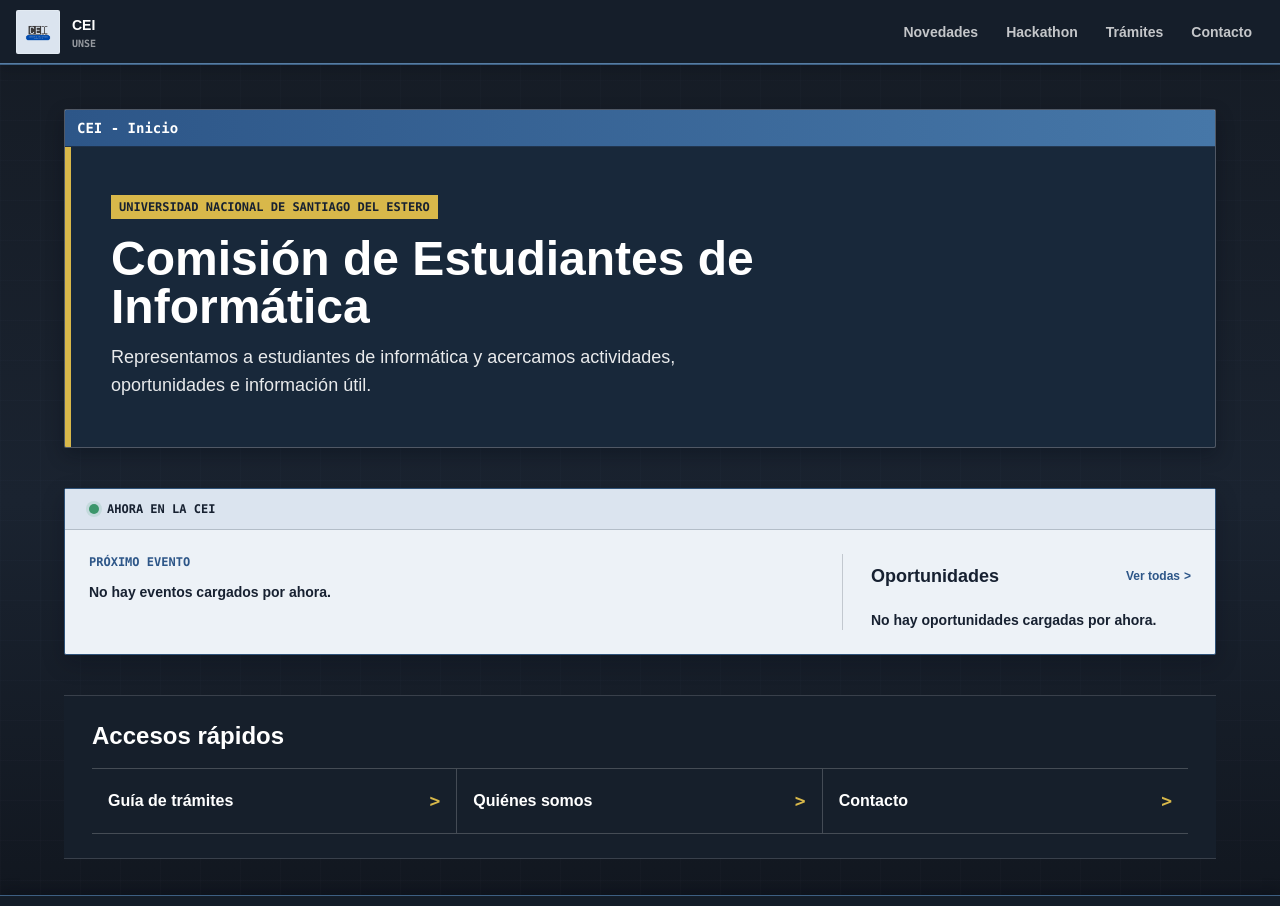
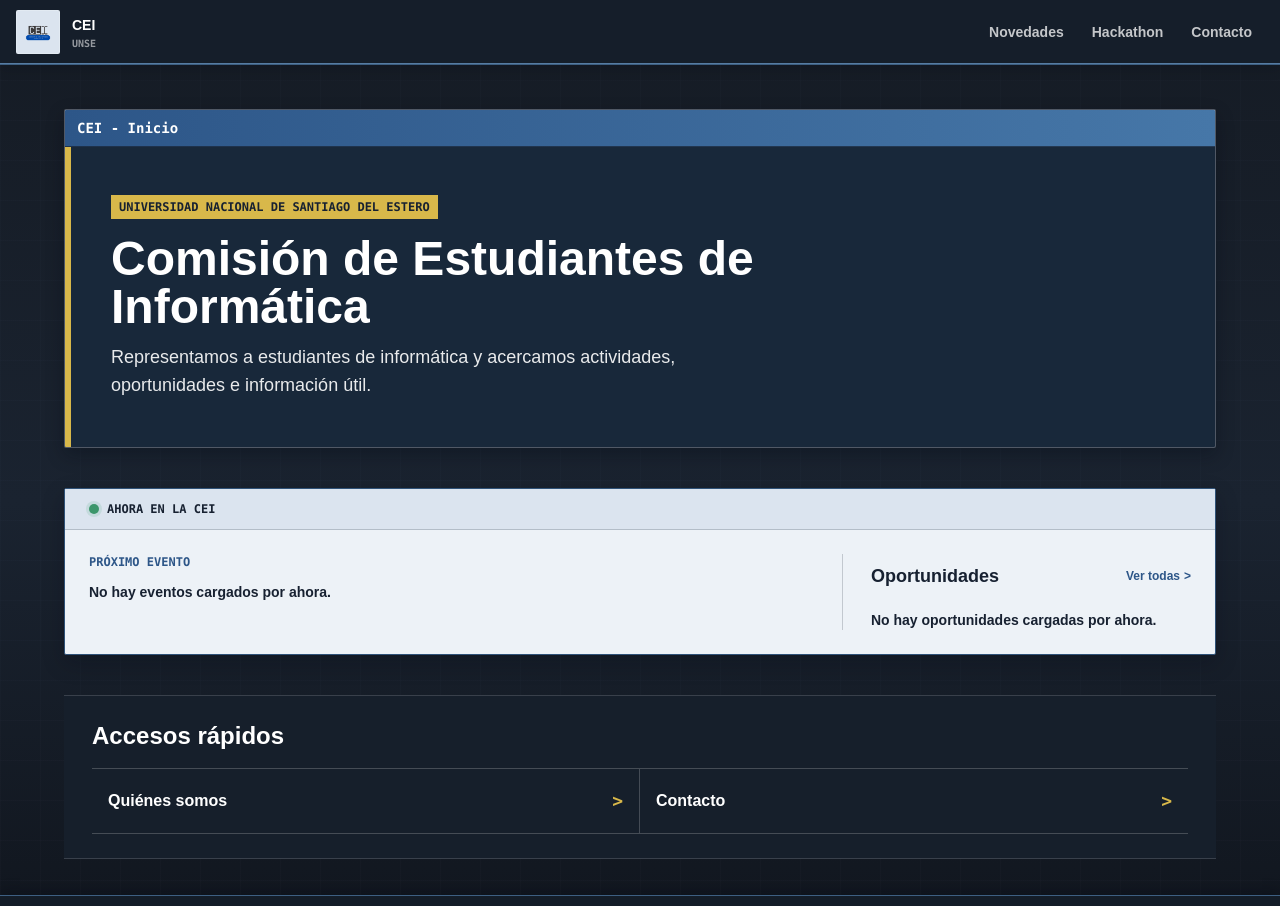
Before and after one commit to AnaPaulaMach/cei-web, a Next.js app: page / in a window 1280 px wide. Shown: the top 906 px of the page. Built offline with nearby package versions, Linux system fonts and the light colour scheme; no server answers; the database is empty.

Commit message:
Oculta temporalmente la guia de tramites

```diff
--- a/app/page.tsx
+++ b/app/page.tsx
@@ -14,7 +14,6 @@
 });
 
 const quickLinks = [
-  { label: "Guía de trámites", href: "/guia-tramites" },
   { label: "Quiénes somos", href: "/comision" },
   { label: "Contacto", href: "/contacto" }
 ];
@@ -142,7 +141,7 @@
         <h2 className="text-2xl font-black" id="accesos-title">
           Accesos rápidos
         </h2>
-        <nav aria-label="Secciones útiles" className="mt-4 grid border-y border-white/20 md:grid-cols-3">
+        <nav aria-label="Secciones útiles" className="mt-4 grid border-y border-white/20 md:grid-cols-2">
           {quickLinks.map((link) => (
             <Link
               className="group flex min-h-16 items-center justify-between gap-3 border-b border-white/20 px-2 py-3 font-bold transition hover:bg-white/[0.07] focus-visible:bg-white/[0.07] md:border-b-0 md:border-r md:px-4 md:last:border-r-0"
--- a/data/commission.ts
+++ b/data/commission.ts
@@ -1,7 +1,6 @@
 export const navLinks = [
   { label: "Novedades", href: "/novedades" },
   { label: "Hackathon", href: "/hackathon" },
-  { label: "Trámites", href: "/guia-tramites" },
   { label: "Contacto", href: "/contacto" }
 ];
 
```
